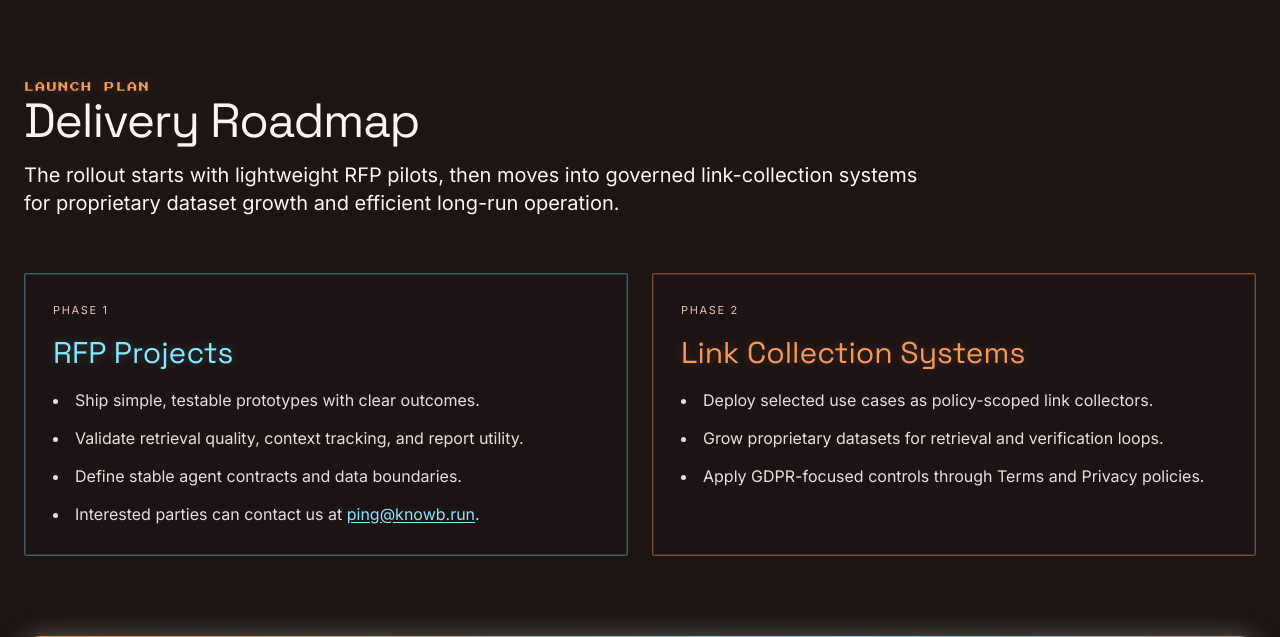
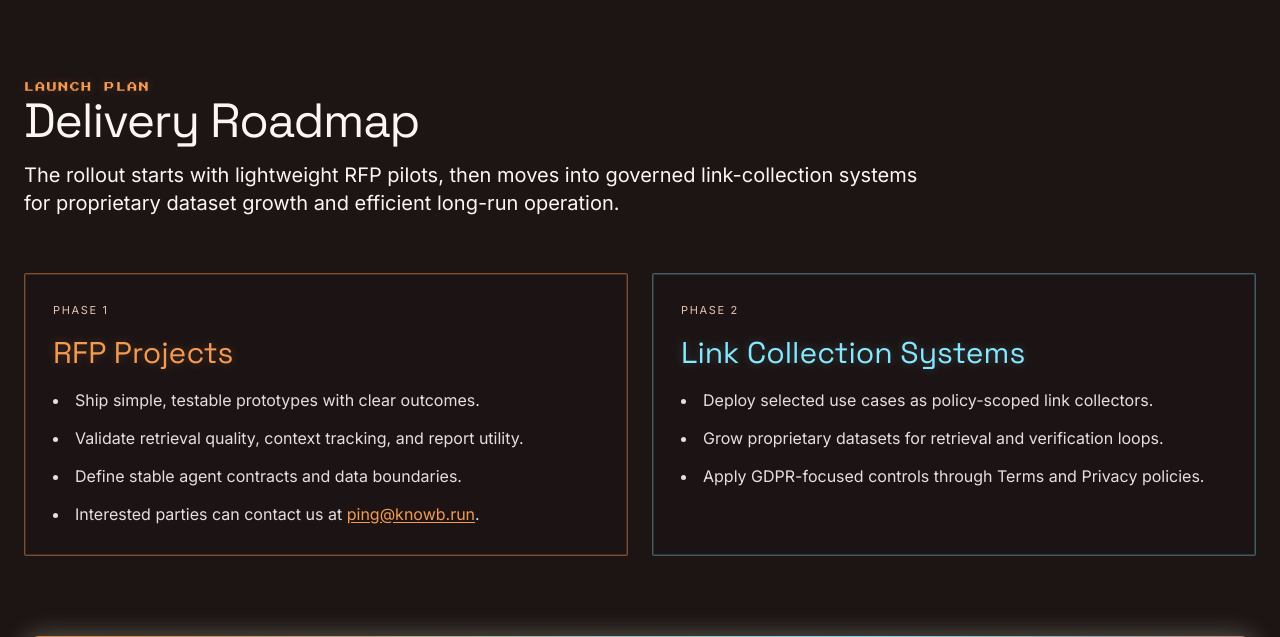
Before and after one commit to knowb-ai/knowb-ai.github.io, a Python web app: template templates/index.html in a window 1280 px wide. Shown: the part 3827-4464 px from the top of the page. Run offline with Jinja, Linux system fonts and the light colour scheme; the template is opened without the code that fills it, so the values that code supplies are empty; some libraries are stand-ins or nearby versions.

Commit message:
fix: swap roadmap phase theming to continue ember/saber alternation
The standard RFP grid now ends on saber (MarkSweep, RFP 04), so
Roadmap Phase 1 needs to pick up on ember to keep the alternation
unbroken across sections. Swap Phase 1 to ember and Phase 2 to saber,
including heading color and link decoration classes.

Co-Authored-By: Claude Sonnet 4.6 <noreply@anthropic.com>

```diff
--- a/templates/index.html
+++ b/templates/index.html
@@ -237,20 +237,20 @@
                 </p>
 
                 <div class="grid md:grid-cols-2 gap-6">
-                    <article class="bg-charcoal-bark/60 border border-terracotta-border/30 rounded-sm p-7 arcade-card card-theme-saber">
+                    <article class="bg-charcoal-bark/60 border border-terracotta-border/30 rounded-sm p-7 arcade-card card-theme-ember">
                         <p class="text-[11px] uppercase tracking-[0.15em] text-terracotta-border mb-4">Phase 1</p>
-                        <h3 class="font-display text-3xl mb-4 text-saber-blue">RFP Projects</h3>
+                        <h3 class="font-display text-3xl mb-4 text-soft-ember">RFP Projects</h3>
                         <ul class="space-y-3 text-paper-ivory/90 leading-relaxed list-disc list-inside">
                             <li>Ship simple, testable prototypes with clear outcomes.</li>
                             <li>Validate retrieval quality, context tracking, and report utility.</li>
                             <li>Define stable agent contracts and data boundaries.</li>
-                            <li>Interested parties can contact us at <a href="mailto:ping@knowb.run" class="underline decoration-saber-blue underline-offset-2 hover:text-saber-blue">ping@knowb.run</a>.</li>
+                            <li>Interested parties can contact us at <a href="mailto:ping@knowb.run" class="underline decoration-soft-ember underline-offset-2 hover:text-soft-ember">ping@knowb.run</a>.</li>
                         </ul>
                     </article>
 
-                    <article class="bg-charcoal-bark/60 border border-terracotta-border/30 rounded-sm p-7 arcade-card card-theme-ember">
+                    <article class="bg-charcoal-bark/60 border border-terracotta-border/30 rounded-sm p-7 arcade-card card-theme-saber">
                         <p class="text-[11px] uppercase tracking-[0.15em] text-terracotta-border mb-4">Phase 2</p>
-                        <h3 class="font-display text-3xl mb-4 text-soft-ember">Link Collection Systems</h3>
+                        <h3 class="font-display text-3xl mb-4 text-saber-blue">Link Collection Systems</h3>
                         <ul class="space-y-3 text-paper-ivory/90 leading-relaxed list-disc list-inside">
                             <li>Deploy selected use cases as policy-scoped link collectors.</li>
                             <li>Grow proprietary datasets for retrieval and verification loops.</li>
```
